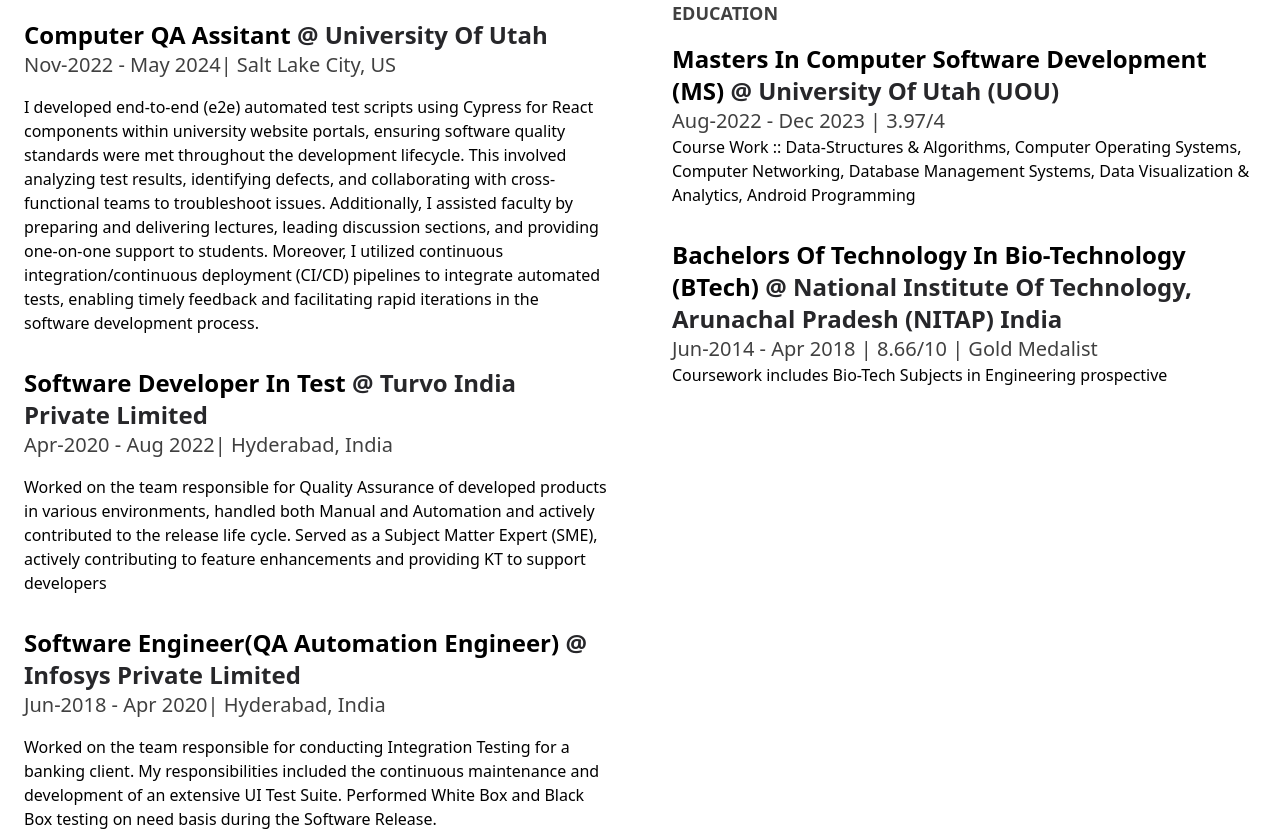
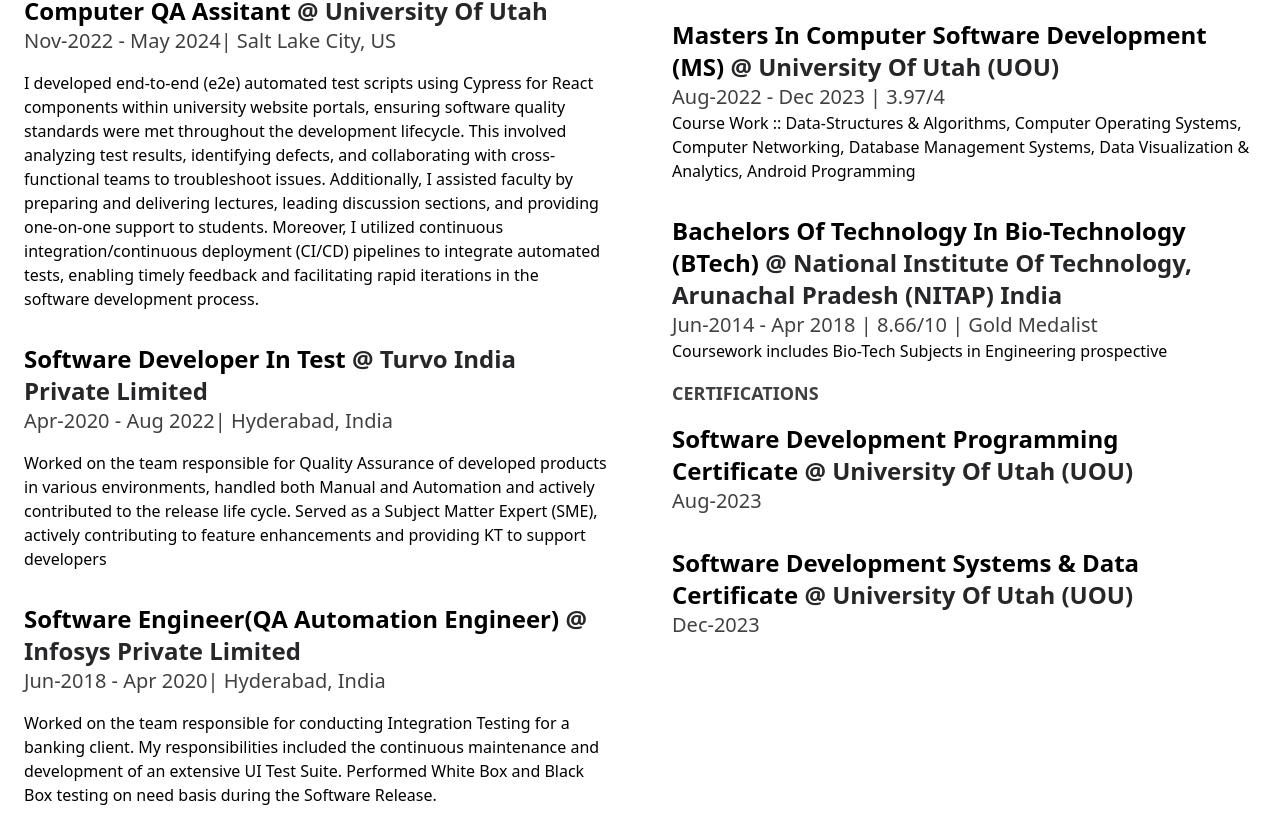
Before and after one commit to sreesaiogetiammini/Personal-Portfolio, a Next.js app: page /about in a window 1280 px wide. Shown: the part 793-1629 px from the top of the page. Built offline with nearby package versions, Linux system fonts and the light colour scheme.

Commit message:
new update

```diff
--- a/components/aboutpage.tsx
+++ b/components/aboutpage.tsx
@@ -4,6 +4,7 @@
 import SkillsGrid from "./skillset";
 import ExperienceDetails from "./experiencedetails";
 import EducationDetails from "./educationdetails";
+import Certificationdetails from "./certificationdetails";
 
 const skills = [
   "Java",
@@ -12,12 +13,10 @@
   "C++",
   "Kotlin",
   "MySQL",
-  "LINQ",
   "MongoDB",
   "HTML",
   "CSS",
   "Next.JS",
-  "SFML (C++)",
   "Selenium Web Driver (Java)",
   "REST Assured API Automation (Java)",
   "Cypress.io",
@@ -150,6 +149,27 @@
               />
             </ul>
           </div>
+          <h2 className="mb-4 mt-4 text-lg font-bold uppercase text-black/75 text-center">
+            Certifications
+          </h2>
+          <div className="w-full mx-auto relative">
+            <ul>
+              <Certificationdetails
+                name="Software Development Programming Certificate"
+                schoolLink="https://msd.utah.edu"
+                place="University of Utah (UOU)"
+                time="Aug-2023"
+                info=""
+              />
+              <Certificationdetails
+                name="Software Development Systems & Data Certificate"
+                schoolLink="https://msd.utah.edu"
+                place="University of Utah (UOU)"
+                time="Dec-2023"
+                info=""
+                />
+            </ul>
+          </div>
         </div>
       </div>
     </div>
--- /dev/null
+++ b/components/certificationdetails.tsx
@@ -0,0 +1,33 @@
+import React from 'react'
+
+
+interface InputProps {
+    name: string;
+    place: string;
+    schoolLink: string;
+    time: string;
+    info:string;
+  }
+
+const Certificationdetails : React.FC<InputProps> = ({name,time,place,schoolLink,info}) => {
+  return (
+    <li className='my-8 first:mt-0 last:mb-0 w-0.6 mx-auto flex flex-col items-center justify-between'>
+            <div>
+                <h3 className='capitalize font-bold text-2xl'>{name}&nbsp;<a href={schoolLink} target='_blank' className='text-zinc-800 capitalize'>@ {place}</a></h3>
+
+                <span className=' capitalize font-medium text-xl text-black/75 '>
+
+                    {time}
+
+                </span>
+                <p className='font-medium w-full'>
+                    {info}
+                </p>
+
+            </div>
+
+    </li>
+  )
+}
+
+export default Certificationdetails
```
